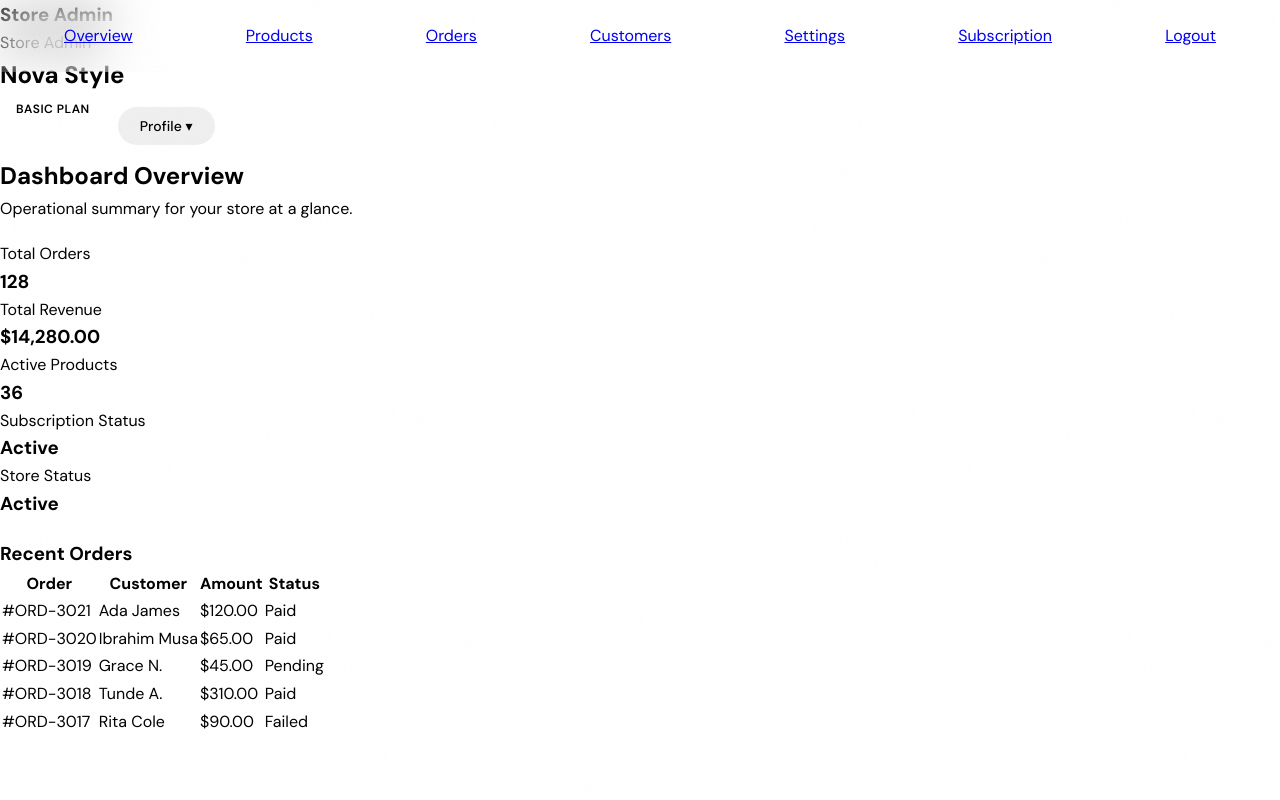
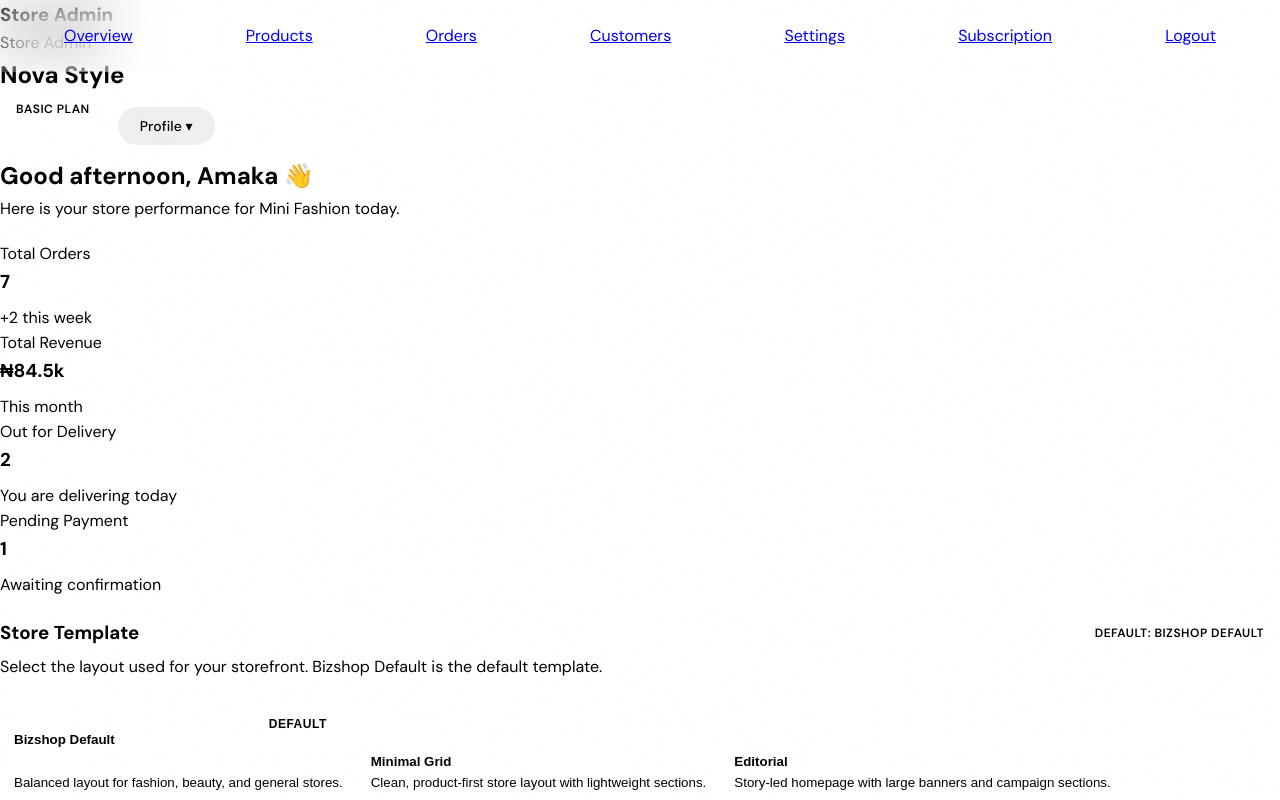
Before and after one commit to jubrilzy/myapp, a Next.js app: page /dashboard in a window 1280 px wide. Shown: the top 800 px of the page. Built offline with nearby package versions, Linux system fonts and the light colour scheme.

Commit message:
Revamp customer dashboard and add store template selector

```diff
--- a/app/dashboard/page.tsx
+++ b/app/dashboard/page.tsx
@@ -1,57 +1,90 @@
+'use client';
+
+import { useMemo, useState } from 'react';
+
 const stats = [
-  { label: 'Total Orders', value: '128' },
-  { label: 'Total Revenue', value: '$14,280.00' },
-  { label: 'Active Products', value: '36' },
-  { label: 'Subscription Status', value: 'Active' },
-  { label: 'Store Status', value: 'Active' },
+  { label: 'Total Orders', value: '7', sub: '+2 this week' },
+  { label: 'Total Revenue', value: '₦84.5k', sub: 'This month' },
+  { label: 'Out for Delivery', value: '2', sub: 'You are delivering today' },
+  { label: 'Pending Payment', value: '1', sub: 'Awaiting confirmation' },
 ];
 
-const recentOrders = [
-  { id: '#ORD-3021', customer: 'Ada James', amount: '$120.00', status: 'Paid' },
-  { id: '#ORD-3020', customer: 'Ibrahim Musa', amount: '$65.00', status: 'Paid' },
-  { id: '#ORD-3019', customer: 'Grace N.', amount: '$45.00', status: 'Pending' },
-  { id: '#ORD-3018', customer: 'Tunde A.', amount: '$310.00', status: 'Paid' },
-  { id: '#ORD-3017', customer: 'Rita Cole', amount: '$90.00', status: 'Failed' },
+const templates = [
+  { id: 'default', name: 'Bizshop Default', desc: 'Balanced layout for fashion, beauty, and general stores.' },
+  { id: 'minimal', name: 'Minimal Grid', desc: 'Clean, product-first store layout with lightweight sections.' },
+  { id: 'editorial', name: 'Editorial', desc: 'Story-led homepage with large banners and campaign sections.' },
 ];
 
 export default function DashboardPage() {
+  const [selectedTemplate, setSelectedTemplate] = useState('default');
+
+  const activeTemplate = useMemo(
+    () => templates.find((template) => template.id === selectedTemplate) ?? templates[0],
+    [selectedTemplate],
+  );
+
   return (
     <section>
-      <h1 style={{ marginTop: 0 }}>Dashboard Overview</h1>
-      <p className="muted">Operational summary for your store at a glance.</p>
+      <h1 style={{ marginTop: 0 }}>Good afternoon, Amaka 👋</h1>
+      <p className="muted">Here is your store performance for Mini Fashion today.</p>
 
       <div className="grid stat-grid" style={{ marginTop: 20 }}>
         {stats.map((item) => (
           <article key={item.label} className="card panel-pad">
             <p className="muted" style={{ margin: 0 }}>{item.label}</p>
             <h3 style={{ marginBottom: 0 }}>{item.value}</h3>
+            <p className="muted" style={{ marginTop: 8 }}>{item.sub}</p>
           </article>
         ))}
       </div>
 
       <section className="card panel-pad" style={{ marginTop: 20 }}>
-        <h3 style={{ marginTop: 0 }}>Recent Orders</h3>
-        <div className="table-wrap">
-          <table className="table">
-            <thead>
-              <tr>
-                <th>Order</th>
-                <th>Customer</th>
-                <th>Amount</th>
-                <th>Status</th>
-              </tr>
-            </thead>
-            <tbody>
-              {recentOrders.map((order) => (
-                <tr key={order.id}>
-                  <td>{order.id}</td>
-                  <td>{order.customer}</td>
-                  <td>{order.amount}</td>
-                  <td>{order.status}</td>
-                </tr>
-              ))}
-            </tbody>
-          </table>
+        <div style={{ display: 'flex', justifyContent: 'space-between', gap: 12, flexWrap: 'wrap' }}>
+          <div>
+            <h3 style={{ marginTop: 0 }}>Store Template</h3>
+            <p className="muted" style={{ marginTop: 6 }}>
+              Select the layout used for your storefront. Bizshop Default is the default template.
+            </p>
+          </div>
+          <span className="badge">Default: Bizshop Default</span>
+        </div>
+
+        <div className="grid" style={{ marginTop: 16, gap: 12 }}>
+          {templates.map((template) => {
+            const active = template.id === selectedTemplate;
+            return (
+              <button
+                key={template.id}
+                type="button"
+                onClick={() => setSelectedTemplate(template.id)}
+                style={{
+                  textAlign: 'left',
+                  border: active ? '1px solid var(--lime)' : '1px solid var(--border)',
+                  background: active ? 'var(--lime-bg)' : 'var(--card)',
+                  borderRadius: 12,
+                  padding: 14,
+                  cursor: 'pointer',
+                  color: 'var(--white)',
+                }}
+              >
+                <div style={{ display: 'flex', alignItems: 'center', justifyContent: 'space-between', gap: 10 }}>
+                  <strong>{template.name}</strong>
+                  {template.id === 'default' ? <span className="badge">Default</span> : null}
+                </div>
+                <p className="muted" style={{ marginTop: 6 }}>{template.desc}</p>
+              </button>
+            );
+          })}
+        </div>
+
+        <div className="card" style={{ marginTop: 16 }}>
+          <p className="muted" style={{ margin: 0 }}>Active template</p>
+          <h4 style={{ marginTop: 8 }}>{activeTemplate.name}</h4>
+          <p className="muted" style={{ marginTop: 6 }}>{activeTemplate.desc}</p>
+          <div style={{ marginTop: 12, display: 'flex', gap: 8 }}>
+            <button className="btn btn-primary" type="button">Save Template</button>
+            <button className="btn btn-outline" type="button">Preview Store</button>
+          </div>
         </div>
       </section>
     </section>
```
